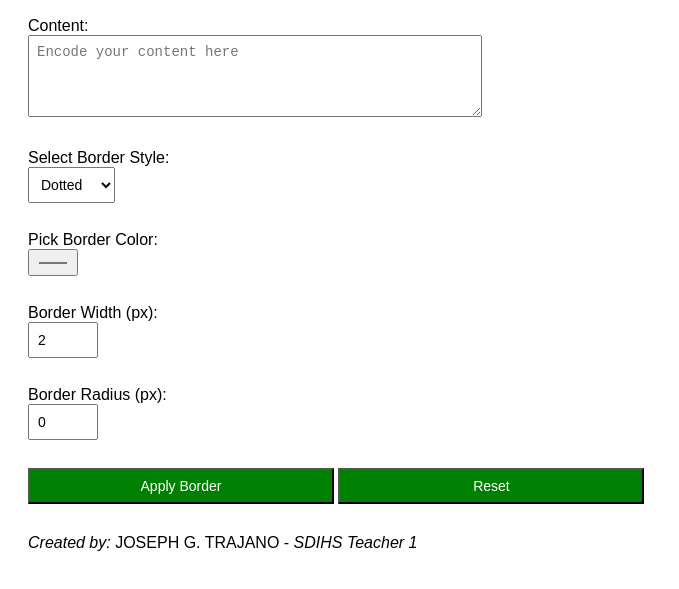
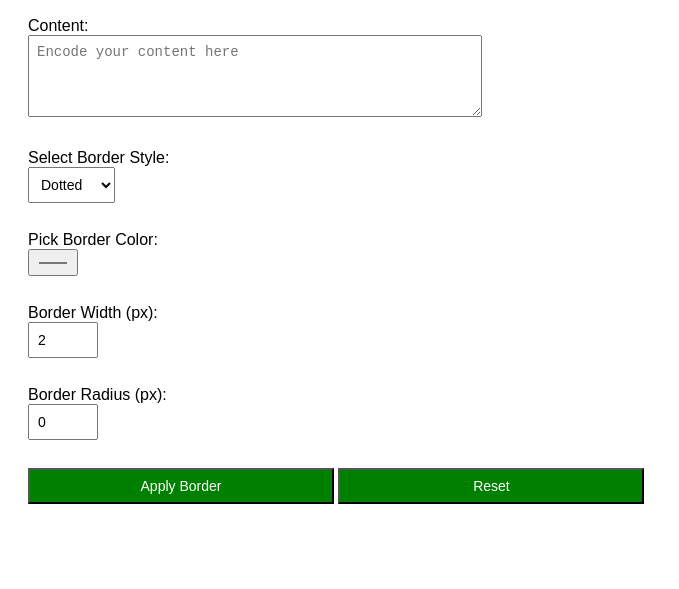
Before and after one commit to sephtrojans/sample3, a plain HTML site: page index.html in a window 1280 px wide. Shown: the part 79-668 px from the top of the page, without its empty margins (0-679 px from the left). Drawn offline with Linux system fonts and the light colour scheme.

Commit message:
Update index.html

```diff
--- a/index.html
+++ b/index.html
@@ -130,6 +130,6 @@
         }
     </script>
 
-	<p><i>Created by:</i> JOSEPH G. TRAJANO - <i>SDIHS Teacher 1</i></p>
+
 </body>
 </html>
```
